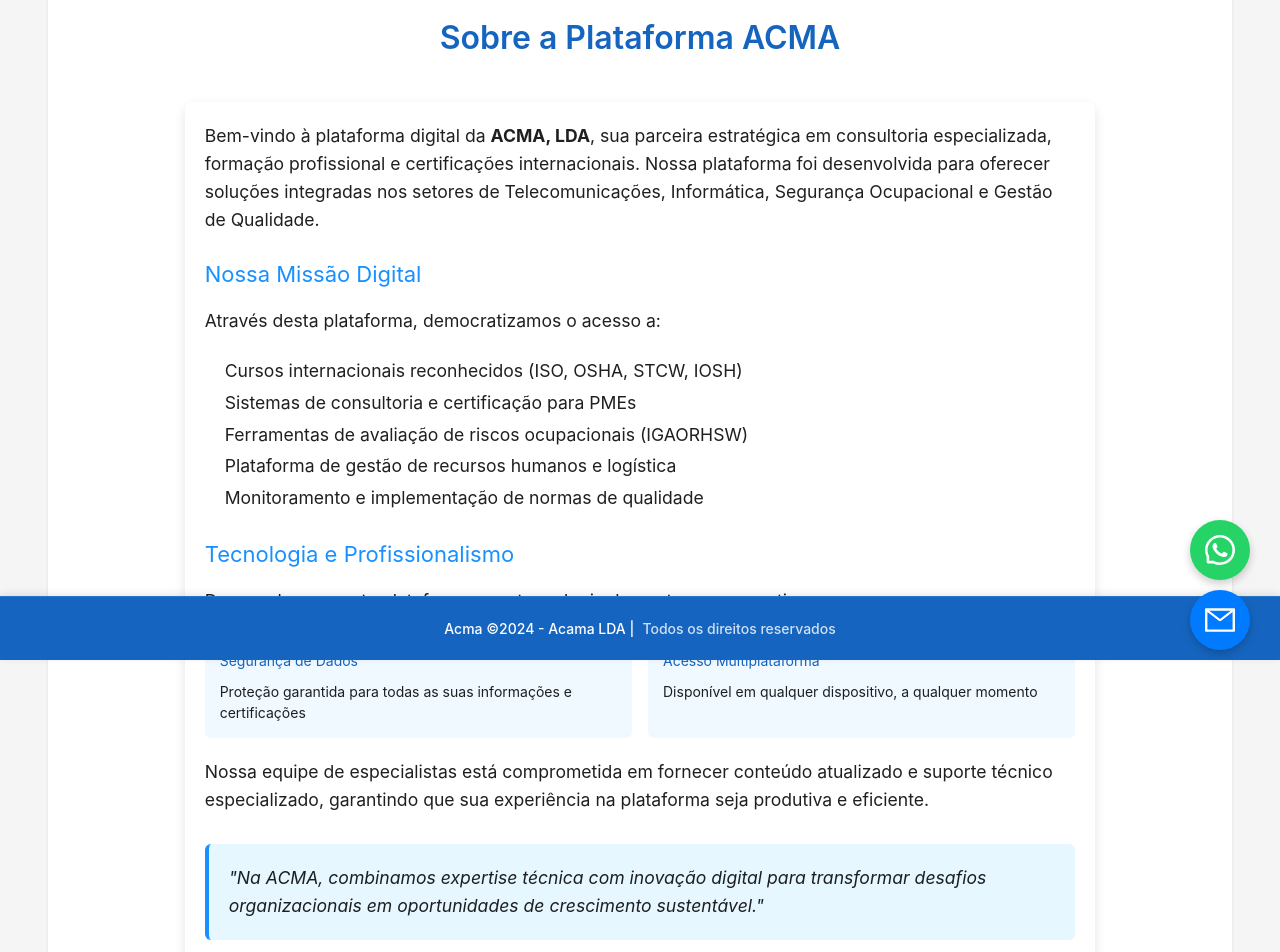
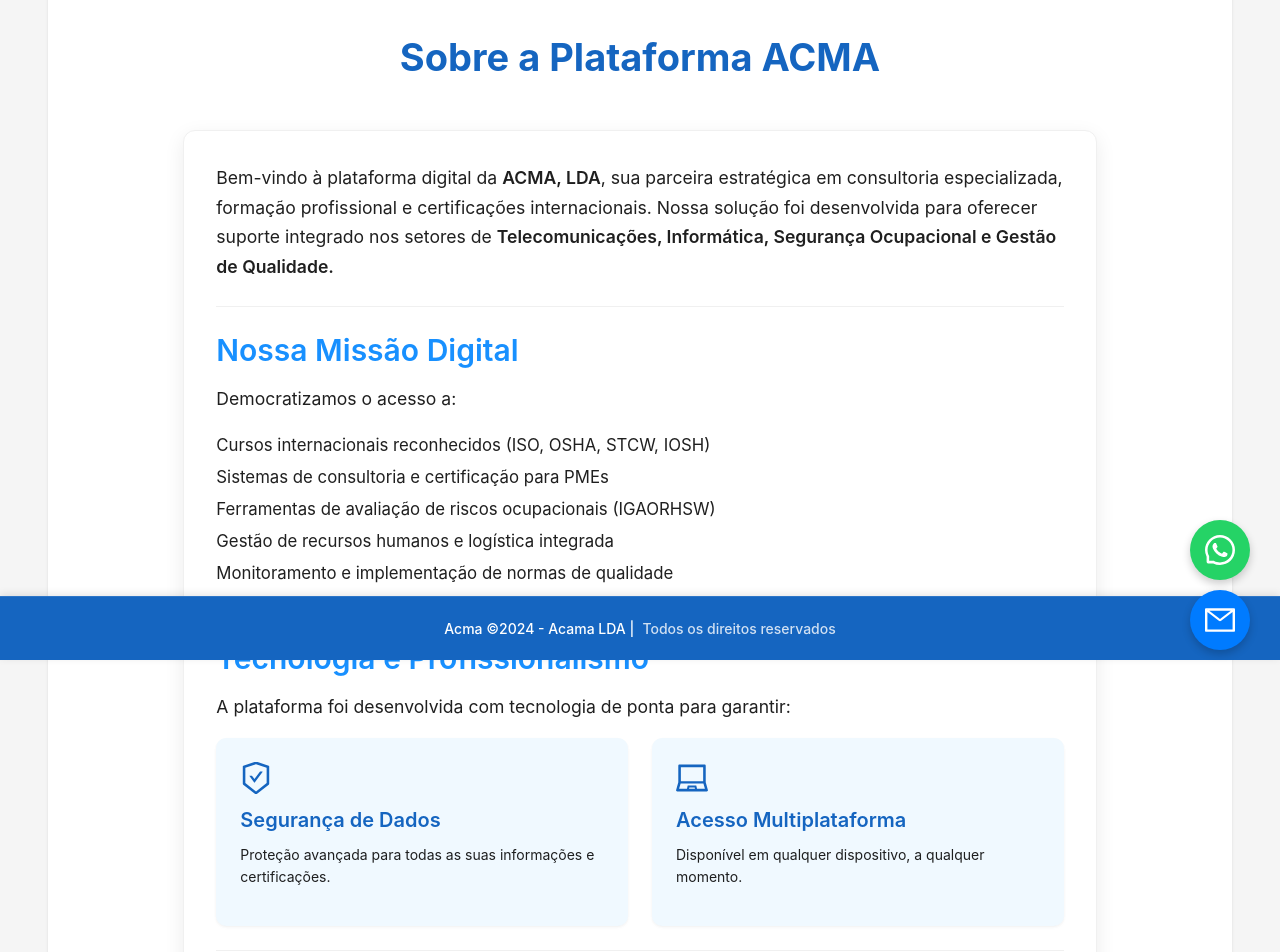
Before and after one commit to Manito27/Acma, a React (Create React App) app: page /sobre in a window 1280 px wide. Shown: the part 140-1092 px from the top of the page. Built offline with nearby package versions, Linux system fonts and the light colour scheme; the HTML template or start-up script is replaced by a standard one.

Commit message:
actualizacoes

```diff
--- a/package.json
+++ b/package.json
@@ -16,6 +16,7 @@
     "react-router-dom": "^6.24.0",
     "react-scripts": "5.0.1",
     "recharts": "^2.12.7",
+    "simple-peer": "^9.11.1",
     "web-vitals": "^2.1.4"
   },
   "scripts": {
--- a/src/App.js
+++ b/src/App.js
@@ -5,14 +5,12 @@
 import Home from './Pages/Home/Home';
 import Servicos from './Pages/Servicos/Servicos';
 import CursosInternacionais from './Pages/Cursos/CursosInternacionais';
-import Carros from './Pages/Carros/Carros';
 import Sobre from './Pages/Sobre/Sobre';
 import Contactos from './Pages/Contactos/Contactos';
-import Reservas from './Pages/Reservas/Reservas';
 import Suporte from './Pages/Suporte/Suporte';
 import Inscricao from './Pages/Inscricao/F_nscricao';
-import Empresas from './Pages/Certificados/Empresas';
-import Singular from './Pages/Certificados/Singular';
+import Consulta from './Pages/Consulta/Consulta';
+import SalaOnline from './Pages/Sala/SalaOnline';
 
 
 const { Header, Content, Footer } = Layout;
@@ -74,15 +72,8 @@
           <Menu.Item key="home" style={{ fontWeight: '500' }}>Página Inicial</Menu.Item>
           <Menu.Item key="servicos" style={{ fontWeight: '500' }}>Serviços</Menu.Item>
           <Menu.Item key="cursos" style={{ fontWeight: '500' }}>Cursos</Menu.Item>
-          <Menu.SubMenu
-            key="consultas"
-            title="Consulta de Certificados"
-            style={{ fontWeight: '500' }}
-          >
-            <Menu.Item key="consultas/empresas">Empresas</Menu.Item>
-            <Menu.Item key="consultas/singulares">Pessoas Singular</Menu.Item>
-          </Menu.SubMenu>
-          <Menu.Item key="sala" style={{ fontWeight: '500' }}>Sala Online</Menu.Item>
+          <Menu.Item key="Consulta" style={{ fontWeight: '500' }}>Consultar Certificado</Menu.Item>
+          <Menu.Item key="SalaOnline" style={{ fontWeight: '500' }}>Sala Online</Menu.Item>
           <Menu.Item key="sobre" style={{ fontWeight: '500' }}>Sobre Nós</Menu.Item>
           <Menu.Item key="inscricao" style={{ fontWeight: '500' }}>Inscrição</Menu.Item>
         </Menu>
@@ -111,13 +102,12 @@
             <Route path="/home" element={<Home />} />
             <Route path="/servicos" element={<Servicos />} />
             <Route path="/cursos" element={<CursosInternacionais />} />
-            <Route path="/reservas" element={<Reservas />} />
             <Route path="/sobre" element={<Sobre />} />
             <Route path="/contactos" element={<Contactos />} />
             <Route path="/suporte" element={<Suporte />} />
-            <Route path="/consultas/empresas" element={<Empresas />} />
-            <Route path="/consultas/singulares" element={<Singular />} />
             <Route path="/inscricao" element={<Inscricao />} />
+            <Route path="/Consulta" element={<Consulta />} />
+            <Route path="/SalaOnline" element={<SalaOnline />} />
           </Routes>
         </div>
       </Content>
@@ -151,7 +141,7 @@
 
       {/* Botão do WhatsApp */}
       <a
-        href="https://wa.me/+258878726990"
+        href="https://wa.me/+258869926990"
         target="_blank"
         rel="noopener noreferrer"
         style={{
@@ -182,7 +172,7 @@
 
       {/* Botão de Email */}
       <a
-        href="mailto:info@acma.co.mz"
+        href="mailto:geral@acmaconsultancy.com"
         style={{
           position: 'fixed',
           width: '60px',
--- /dev/null
+++ b/src/Pages/Consulta/Consulta.js
@@ -0,0 +1,98 @@
+import React, { useState } from 'react';
+import { Form, Input, Button, Select, message, Modal } from 'antd';
+
+const { Option } = Select;
+
+const CertificateQueryForm = () => {
+  const [form] = Form.useForm();
+  const [certificateAvailable, setCertificateAvailable] = useState(null); // null = não consultado, true/false = resultado
+  const [modalVisible, setModalVisible] = useState(false);
+
+  const onFinish = (values) => {
+    console.log('Form values:', values);
+
+    // Simulação de consulta API (substituir por fetch/axios)
+    if (values.nuit === "123456789") {
+      setCertificateAvailable(true);
+      setModalVisible(true);
+    } else {
+      setCertificateAvailable(false);
+      message.error("Certificado não disponível!");
+    }
+  };
+
+  const handleDownload = () => {
+    message.success("Iniciando download do certificado...");
+    // Aqui você pode implementar o download real (ex: window.open(link_do_certificado))
+  };
+
+  const handleView = () => {
+    message.info("Abrindo certificado...");
+    // Aqui você pode implementar a visualização (ex: abrir PDF numa nova aba)
+    window.open("/caminho/para/certificado.pdf", "_blank");
+  };
+
+  return (
+    <>
+      <Form
+        form={form}
+        name="certificate_query_form"
+        onFinish={onFinish}
+        layout="vertical"
+        style={{ maxWidth: 600, margin: '0 auto' }}
+      >
+        <Form.Item
+          name="tipo"
+          label="Tipo de Consulta"
+          rules={[{ required: true, message: 'Selecione o tipo de consulta!' }]}
+        >
+          <Select placeholder="Selecione o tipo">
+            <Option value="singular">Pessoa Singular</Option>
+            <Option value="empresa">Empresa</Option>
+          </Select>
+        </Form.Item>
+
+        <Form.Item
+          name="email"
+          label="Email"
+          rules={[{ required: true, message: 'Por favor, insira o email!', type: 'email' }]}
+        >
+          <Input placeholder="Email" />
+        </Form.Item>
+
+        <Form.Item
+          name="nuit"
+          label="NUIT"
+          rules={[{ required: true, message: 'Por favor, insira o NUIT!' }]}
+        >
+          <Input placeholder="NUIT" />
+        </Form.Item>
+
+        <Form.Item>
+          <Button type="primary" htmlType="submit">
+            Consultar Certificado
+          </Button>
+        </Form.Item>
+      </Form>
+
+      {/* Modal para visualizar ou baixar certificado */}
+      <Modal
+        title="Certificado disponível"
+        open={modalVisible}
+        onCancel={() => setModalVisible(false)}
+        footer={[
+          <Button key="view" onClick={handleView}>
+            Visualizar
+          </Button>,
+          <Button key="download" type="primary" onClick={handleDownload}>
+            Baixar
+          </Button>,
+        ]}
+      >
+        <p>O certificado foi encontrado. Escolha uma opção abaixo:</p>
+      </Modal>
+    </>
+  );
+};
+
+export default CertificateQueryForm;
--- a/src/Pages/Consulta/ConsultaEmpresas.js
+++ b/src/Pages/Consulta/ConsultaEmpresas.js
@@ -0,0 +1,45 @@
+import React from 'react';
+import { Form, Input, Button } from 'antd';
+
+const CertificateQueryForm = () => {
+  const [form] = Form.useForm();
+
+  const onFinish = (values) => {
+    console.log('Form values:', values);
+    // Aqui você pode adicionar lógica para consultar o certificado, como uma chamada API
+  };
+
+  return (
+    <Form
+      form={form}
+      name="certificate_query_form"
+      onFinish={onFinish}
+      layout="vertical"
+      style={{ maxWidth: 600, margin: '0 auto' }}
+    >
+      <Form.Item
+        name="email"
+        label="Email"
+        rules={[{ required: true, message: 'Por favor, insira o email!', type: 'email' }]}
+      >
+        <Input placeholder="Email" />
+      </Form.Item>
+
+      <Form.Item
+        name="nuit"
+        label="NUIT"
+        rules={[{ required: true, message: 'Por favor, insira o NUIT!' }]}
+      >
+        <Input placeholder="NUIT" />
+      </Form.Item>
+
+      <Form.Item>
+        <Button type="primary" htmlType="submit">
+          Consultar Certificado
+        </Button>
+      </Form.Item>
+    </Form>
+  );
+};
+
+export default CertificateQueryForm;
--- a/src/Pages/Consulta/ConsultaPessoas.js
+++ b/src/Pages/Consulta/ConsultaPessoas.js
@@ -0,0 +1,45 @@
+import React from 'react';
+import { Form, Input, Button } from 'antd';
+
+const CertificateQueryForm = () => {
+  const [form] = Form.useForm();
+
+  const onFinish = (values) => {
+    console.log('Form values:', values);
+    // Aqui você pode adicionar lógica para consultar o certificado, como uma chamada API
+  };
+
+  return (
+    <Form
+      form={form}
+      name="certificate_query_form"
+      onFinish={onFinish}
+      layout="vertical"
+      style={{ maxWidth: 600, margin: '0 auto' }}
+    >
+      <Form.Item
+        name="email"
+        label="Email"
+        rules={[{ required: true, message: 'Por favor, insira o email!', type: 'email' }]}
+      >
+        <Input placeholder="Email" />
+      </Form.Item>
+
+      <Form.Item
+        name="nuit"
+        label="NUIT"
+        rules={[{ required: true, message: 'Por favor, insira o NUIT!' }]}
+      >
+        <Input placeholder="NUIT" />
+      </Form.Item>
+
+      <Form.Item>
+        <Button type="primary" htmlType="submit">
+          Consultar Certificado
+        </Button>
+      </Form.Item>
+    </Form>
+  );
+};
+
+export default CertificateQueryForm;
--- a/src/Pages/Sobre/Sobre.js
+++ b/src/Pages/Sobre/Sobre.js
@@ -1,116 +1,160 @@
-import React from 'react';
-import { Layout, Row, Col } from 'antd';
+import React from "react";
+import { Layout, Row, Col, Card, Typography, Divider } from "antd";
+import {
+  SafetyCertificateOutlined,
+  LaptopOutlined,
+  TeamOutlined,
+  DeploymentUnitOutlined,
+} from "@ant-design/icons";
 
 const { Content } = Layout;
+const { Title, Paragraph } = Typography;
 
 const AboutWebsite = () => {
   return (
-    <Layout style={{ background: '#fff', padding: '40px 0' }}>
-      <Content style={{ maxWidth: '1200px', margin: '0 auto', padding: '0 20px' }}>
-        <h1 style={{
-          textAlign: 'center',
-          marginBottom: '40px',
-          color: '#1565C0',
-          fontSize: '32px',
-          fontWeight: '600'
-        }}>
+    <Layout style={{ background: "#fff", padding: "60px 0" }}>
+      <Content
+        style={{
+          maxWidth: "1200px",
+          margin: "0 auto",
+          padding: "0 20px",
+        }}
+      >
+        <Title
+          level={1}
+          style={{
+            textAlign: "center",
+            marginBottom: "50px",
+            color: "#1565C0",
+            fontWeight: 700,
+          }}
+        >
           Sobre a Plataforma ACMA
-        </h1>
+        </Title>
 
-        <Row justify="center" gutter={[16, 16]}>
-          <Col xs={24} sm={22} md={20}>
-            <div style={{
-              boxShadow: '0 4px 12px rgba(0, 0, 0, 0.1)',
-              borderRadius: '8px',
-              padding: '20px'
-            }}>
-              <p style={{ fontSize: '1.1rem', lineHeight: '1.6', marginBottom: '20px' }}>
-                Bem-vindo à plataforma digital da <strong>ACMA, LDA</strong>, sua parceira estratégica em consultoria especializada, formação profissional e certificações internacionais. Nossa plataforma foi desenvolvida para oferecer soluções integradas nos setores de Telecomunicações, Informática, Segurança Ocupacional e Gestão de Qualidade.
-              </p>
+        <Row justify="center">
+          <Col xs={24} md={20}>
+            <Card
+              style={{
+                borderRadius: "12px",
+                boxShadow: "0 6px 20px rgba(0,0,0,0.08)",
+              }}
+              bodyStyle={{ padding: "32px" }}
+            >
+              <Paragraph style={{ fontSize: "1.1rem", lineHeight: 1.7 }}>
+                Bem-vindo à plataforma digital da <strong>ACMA, LDA</strong>, sua
+                parceira estratégica em consultoria especializada, formação
+                profissional e certificações internacionais. Nossa solução foi
+                desenvolvida para oferecer suporte integrado nos setores de{" "}
+                <strong>
+                  Telecomunicações, Informática, Segurança Ocupacional e Gestão
+                  de Qualidade.
+                </strong>
+              </Paragraph>
 
-              <h2 style={{
-                color: '#1890ff',
-                margin: '24px 0 16px',
-                fontSize: '22px'
-              }}>
+              <Divider />
+
+              <Title level={2} style={{ color: "#1890ff", marginBottom: "16px" }}>
                 Nossa Missão Digital
-              </h2>
+              </Title>
+              <Paragraph style={{ fontSize: "1.1rem" }}>
+                Democratizamos o acesso a:
+              </Paragraph>
 
-              <p style={{ fontSize: '1.1rem', lineHeight: '1.6', marginBottom: '20px' }}>
-                Através desta plataforma, democratizamos o acesso a:
-              </p>
-
-              <ul style={{
-                fontSize: '1.1rem',
-                lineHeight: '1.8',
-                marginBottom: '20px',
-                paddingLeft: '20px'
-              }}>
+              <ul style={{ fontSize: "1.05rem", lineHeight: "1.9" }}>
                 <li>Cursos internacionais reconhecidos (ISO, OSHA, STCW, IOSH)</li>
                 <li>Sistemas de consultoria e certificação para PMEs</li>
                 <li>Ferramentas de avaliação de riscos ocupacionais (IGAORHSW)</li>
-                <li>Plataforma de gestão de recursos humanos e logística</li>
+                <li>Gestão de recursos humanos e logística integrada</li>
                 <li>Monitoramento e implementação de normas de qualidade</li>
               </ul>
 
-              <h2 style={{
-                color: '#1890ff',
-                margin: '24px 0 16px',
-                fontSize: '22px'
-              }}>
+              <Divider />
+
+              <Title level={2} style={{ color: "#1890ff", marginBottom: "16px" }}>
                 Tecnologia e Profissionalismo
-              </h2>
+              </Title>
+              <Paragraph style={{ fontSize: "1.1rem" }}>
+                A plataforma foi desenvolvida com tecnologia de ponta para
+                garantir:
+              </Paragraph>
 
-              <p style={{ fontSize: '1.1rem', lineHeight: '1.6', marginBottom: '20px' }}>
-                Desenvolvemos esta plataforma com tecnologia de ponta para garantir:
-              </p>
+              <Row gutter={[24, 24]}>
+                <Col xs={24} md={12}>
+                  <Card
+                    bordered={false}
+                    style={{
+                      background: "#f0f9ff",
+                      borderRadius: "10px",
+                      height: "100%",
+                    }}
+                  >
+                    <SafetyCertificateOutlined
+                      style={{ fontSize: "32px", color: "#1565C0" }}
+                    />
+                    <Title level={4} style={{ marginTop: "10px", color: "#1565C0" }}>
+                      Segurança de Dados
+                    </Title>
+                    <Paragraph>
+                      Proteção avançada para todas as suas informações e
+                      certificações.
+                    </Paragraph>
+                  </Card>
+                </Col>
 
-              <Row gutter={[16, 16]} style={{ marginBottom: '20px' }}>
-                <Col xs={24} sm={12}>
-                  <div style={{
-                    background: '#f0f9ff',
-                    padding: '15px',
-                    borderRadius: '6px',
-                    height: '100%'
-                  }}>
-                    <h3 style={{ color: '#1565C0', marginBottom: '10px' }}>Segurança de Dados</h3>
-                    <p>Proteção garantida para todas as suas informações e certificações</p>
-                  </div>
-                </Col>
-                <Col xs={24} sm={12}>
-                  <div style={{
-                    background: '#f0f9ff',
-                    padding: '15px',
-                    borderRadius: '6px',
-                    height: '100%'
-                  }}>
-                    <h3 style={{ color: '#1565C0', marginBottom: '10px' }}>Acesso Multiplataforma</h3>
-                    <p>Disponível em qualquer dispositivo, a qualquer momento</p>
-                  </div>
+                <Col xs={24} md={12}>
+                  <Card
+                    bordered={false}
+                    style={{
+                      background: "#f0f9ff",
+                      borderRadius: "10px",
+                      height: "100%",
+                    }}
+                  >
+                    <LaptopOutlined
+                      style={{ fontSize: "32px", color: "#1565C0" }}
+                    />
+                    <Title level={4} style={{ marginTop: "10px", color: "#1565C0" }}>
+                      Acesso Multiplataforma
+                    </Title>
+                    <Paragraph>
+                      Disponível em qualquer dispositivo, a qualquer momento.
+                    </Paragraph>
+                  </Card>
                 </Col>
               </Row>
 
-              <p style={{ fontSize: '1.1rem', lineHeight: '1.6', marginBottom: '20px' }}>
-                Nossa equipe de especialistas está comprometida em fornecer conteúdo atualizado e suporte técnico especializado, garantindo que sua experiência na plataforma seja produtiva e eficiente.
-              </p>
+              <Divider />
 
-              <div style={{
-                background: '#e6f7ff',
-                padding: '20px',
-                borderRadius: '6px',
-                marginTop: '30px',
-                borderLeft: '4px solid #1890ff'
-              }}>
-                <p style={{
-                  fontSize: '1.1rem',
-                  lineHeight: '1.6',
-                  margin: 0,
-                  fontStyle: 'italic'
-                }}>
-                  "Na ACMA, combinamos expertise técnica com inovação digital para transformar desafios organizacionais em oportunidades de crescimento sustentável."
-                </p>
-              </div>
-            </div>
+              <Paragraph style={{ fontSize: "1.1rem", lineHeight: 1.7 }}>
+                Nossa equipe de especialistas está comprometida em fornecer{" "}
+                <strong>conteúdo atualizado</strong> e{" "}
+                <strong>suporte técnico especializado</strong>, garantindo uma
+                experiência produtiva e eficiente na sua jornada conosco.
+              </Paragraph>
+
+              <Card
+                style={{
+                  background: "#e6f7ff",
+                  borderLeft: "4px solid #1890ff",
+                  borderRadius: "8px",
+                  marginTop: "30px",
+                }}
+              >
+                <Paragraph
+                  style={{
+                    fontSize: "1.15rem",
+                    fontStyle: "italic",
+                    margin: 0,
+                    color: "#0d47a1",
+                  }}
+                >
+                  "Na ACMA, combinamos expertise técnica com inovação digital
+                  para transformar desafios organizacionais em oportunidades de
+                  crescimento sustentável."
+                </Paragraph>
+              </Card>
+            </Card>
           </Col>
         </Row>
       </Content>
```
Also changed, not shown: src/Pages/Sala/SalaOnline.js (+108 -0 lines), 1 other file (tests, documents, lock files or other folders).
